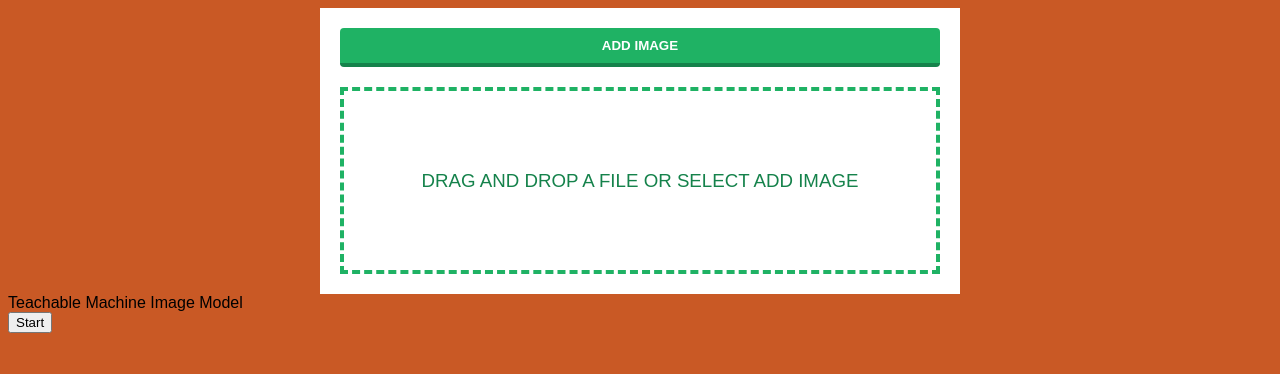
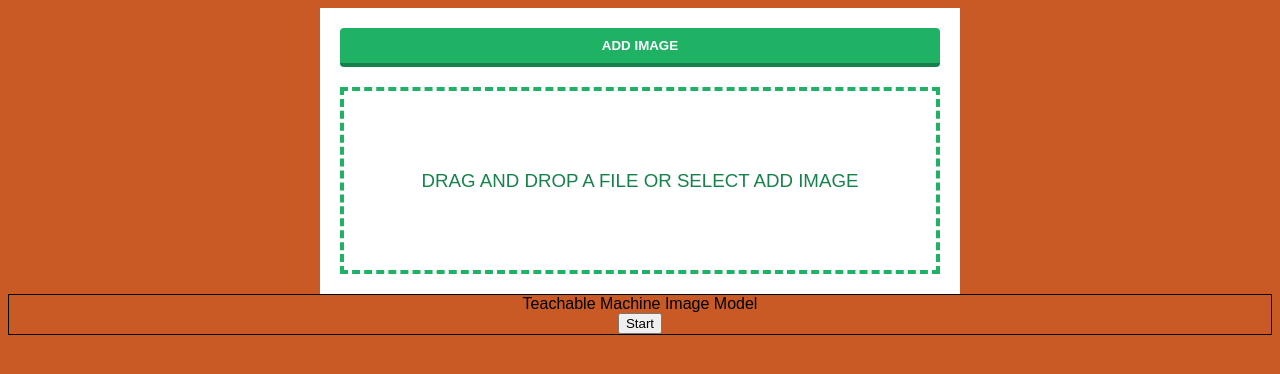
Before and after one commit to shirkahahn/AIService, a plain HTML site: page index.html in a window 1280 px wide. Drawn offline with nearby package versions, Linux system fonts and the light colour scheme.

Commit message:
가운데정열

```diff
--- a/index.html
+++ b/index.html
@@ -29,8 +29,11 @@
     </div>
 
     <!-- 티쳐블소스 복봍  들여쓰기는 '문서서식'으로 편다 -->
-    <div> Teachable Machine Image Model</div>
-    <button type="button" onclick="init()">Start</button>
+
+    <div style="text-align: center; border: 1px solid">
+        <div> Teachable Machine Image Model</div>
+        <button type="button" onclick="init()">Start</button>
+    </div>
     <div id="webcam-container"></div>
     <div id="label-container"></div>
     <script src="https://cdn.jsdelivr.net/npm/@tensorflow/tfjs@1.3.1/dist/tf.min.js"></script>
@@ -81,7 +84,7 @@
 
         }
 
-        //loop는 삭제 가능
+        //아래 loop함수는 삭제 가능
         async function loop() {
             // 웹캠 콤맨트
             //webcam.update(); // update the webcam frame
```
